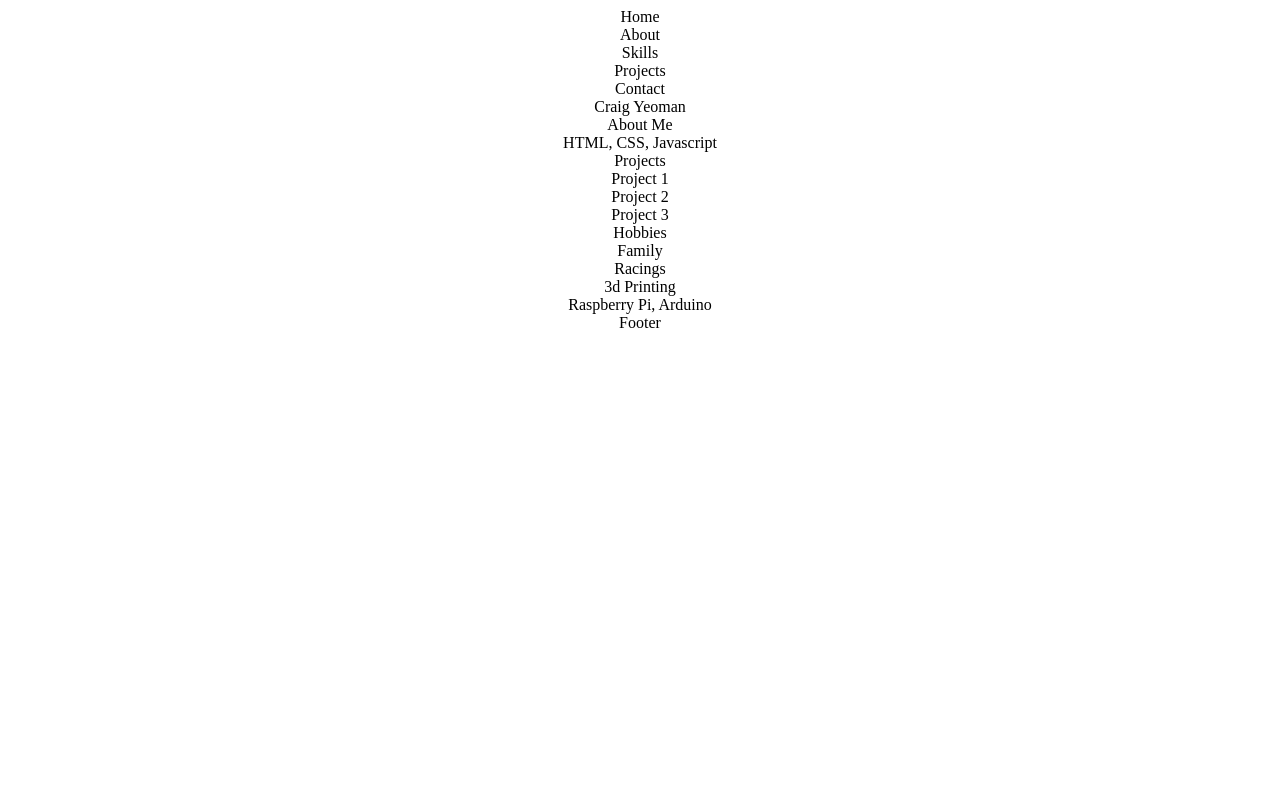
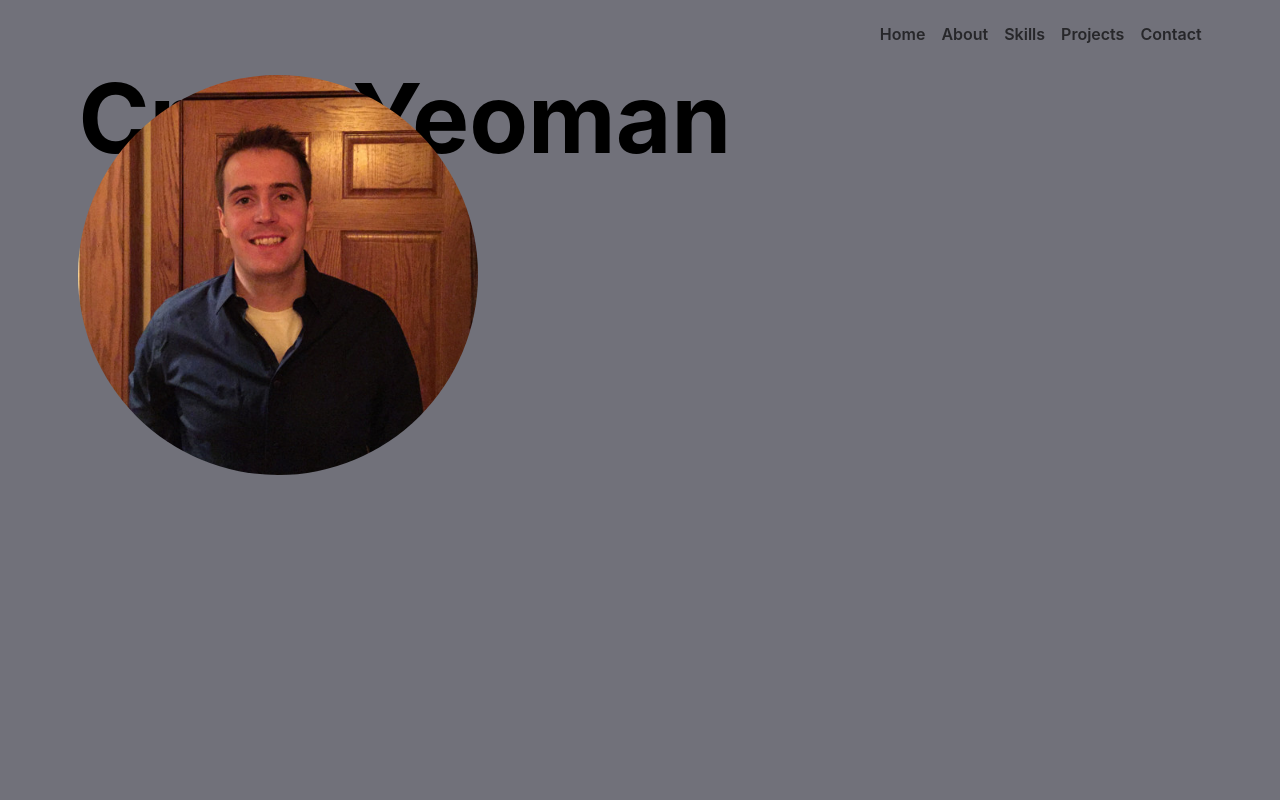
Before and after one commit to CraigYeoman/personal-website, a React (Create React App) app: page / in a window 1280 px wide. Shown: the top 800 px of the page. Built offline with nearby package versions, Linux system fonts and the light colour scheme.

Commit message:
Styling for header and main components

```diff
--- a/src/App.css
+++ b/src/App.css
@@ -1,38 +1,60 @@
-.App {
-  text-align: center;
+:root {
+  /* Colors */
+  --main: #71717A;
+  --secondary: #27272A;
 }
 
-.App-logo {
-  height: 40vmin;
-  pointer-events: none;
+body {
+  padding-left: 5.5vw;
+  padding-right: 5.5vw;
+  background-color: var(--main);
+  font-family: -apple-system, BlinkMacSystemFont, 'Segoe UI', 'Roboto', 'Oxygen',
+    'Ubuntu', 'Cantarell', 'Fira Sans', 'Droid Sans', 'Helvetica Neue',
+    sans-serif;
+  -webkit-font-smoothing: antialiased;
+  -moz-osx-font-smoothing: grayscale;
 }
 
-@media (prefers-reduced-motion: no-preference) {
-  .App-logo {
-    animation: App-logo-spin infinite 20s linear;
-  }
+/* Header */
+
+.header {
+  display: flex;
+  justify-content: right;
+  font-weight: 600;
 }
 
-.App-header {
-  background-color: #282c34;
-  min-height: 100vh;
+ul {
   display: flex;
-  flex-direction: column;
-  align-items: center;
-  justify-content: center;
-  font-size: calc(10px + 2vmin);
-  color: white;
+  justify-content: right;
+  list-style-type: none;
+  gap: 1rem;
 }
 
-.App-link {
-  color: #61dafb;
+.header--link {
+  text-decoration: none;
+  color: var(--secondary);
 }
 
-@keyframes App-logo-spin {
-  from {
-    transform: rotate(0deg);
-  }
-  to {
-    transform: rotate(360deg);
-  }
+.header--link:hover {
+  text-decoration: underline;
 }
+
+/* Main */
+
+.main {
+  height: 100vh;
+  position: relative;
+}
+
+.main--title {
+  font-weight: bolder;
+  font-size: 6rem;
+}
+
+.main--profile-pic {
+  border-radius: 50%;
+  height: 400px;
+  width: 400px;
+  position: absolute;
+  top: 15px;
+}
--- a/src/components/About.jsx
+++ b/src/components/About.jsx
@@ -1,6 +1,6 @@
 const About = () => {
     return (
-        <div>
+        <div id='about'>
             <div>About Me</div>
         </div>
     )
--- a/src/components/Footer.jsx
+++ b/src/components/Footer.jsx
@@ -1,6 +1,6 @@
 const Footer = () => {
     return (
-        <div>Footer</div>
+        <div className="footer" id="contact">Footer</div>
     )
 }
 
--- a/src/components/Header.jsx
+++ b/src/components/Header.jsx
@@ -1,11 +1,23 @@
 const Header = () => {
     return (
-        <div>
-            <div>Home</div>
-            <div>About</div>
-            <div>Skills</div>
-            <div>Projects</div>
-            <div>Contact</div>
+        <div className="header">
+            <ul>
+                <li>
+                    <a className="header--link" href="#home" to='/'>Home</a>
+                </li>
+                <li>
+                    <a className="header--link" href="#about" to='/'>About</a>
+                </li>
+                <li>
+                    <a className="header--link" href="#skills" to='/'>Skills</a>
+                </li>
+                <li>
+                    <a className="header--link" href="#projects" to='/'>Projects</a>
+                </li>
+                <li>
+                    <a className="header--link" href="#contact" to='/'>Contact</a>
+                </li>
+            </ul>
         </div>
     )
 }
--- a/src/components/Hobbies.jsx
+++ b/src/components/Hobbies.jsx
@@ -4,7 +4,7 @@ const Hobbies = () => {
             <div>
                 <div>Hobbies</div>
                 <div>Family</div>
-                <div>Racings</div>
+                <div>Racing</div>
                 <div>3d Printing</div>
                 <div>Raspberry Pi, Arduino</div>
             </div>
--- a/src/components/Main.jsx
+++ b/src/components/Main.jsx
@@ -1,7 +1,12 @@
+import profileImg from './images/photo.jpeg'
+
 const Main = () => {
     return (
-        <div>
-            <div>Craig Yeoman</div>
+        <div className="main">
+            <div className='main--title'>Craig Yeoman</div>
+            <div>
+                <img className='main--profile-pic' src={profileImg} alt='profile-pic'/>
+            </div>
         </div>
     )
 }
--- a/src/components/Projects.jsx
+++ b/src/components/Projects.jsx
@@ -1,6 +1,6 @@
 const Projects = () => {
     return (
-        <div>
+        <div className="projects" id="projects">
             <div>Projects</div>
             <div>Project 1</div>
             <div>Project 2</div>
--- a/src/components/Skills.jsx
+++ b/src/components/Skills.jsx
@@ -1,6 +1,6 @@
 const Skills = () => {
     return (
-        <div>
+        <div className="skils" id="skills">
             <div>
                 HTML, CSS, Javascript
             </div>
```
Also changed, not shown: src/components/images/photo.jpeg (added).
